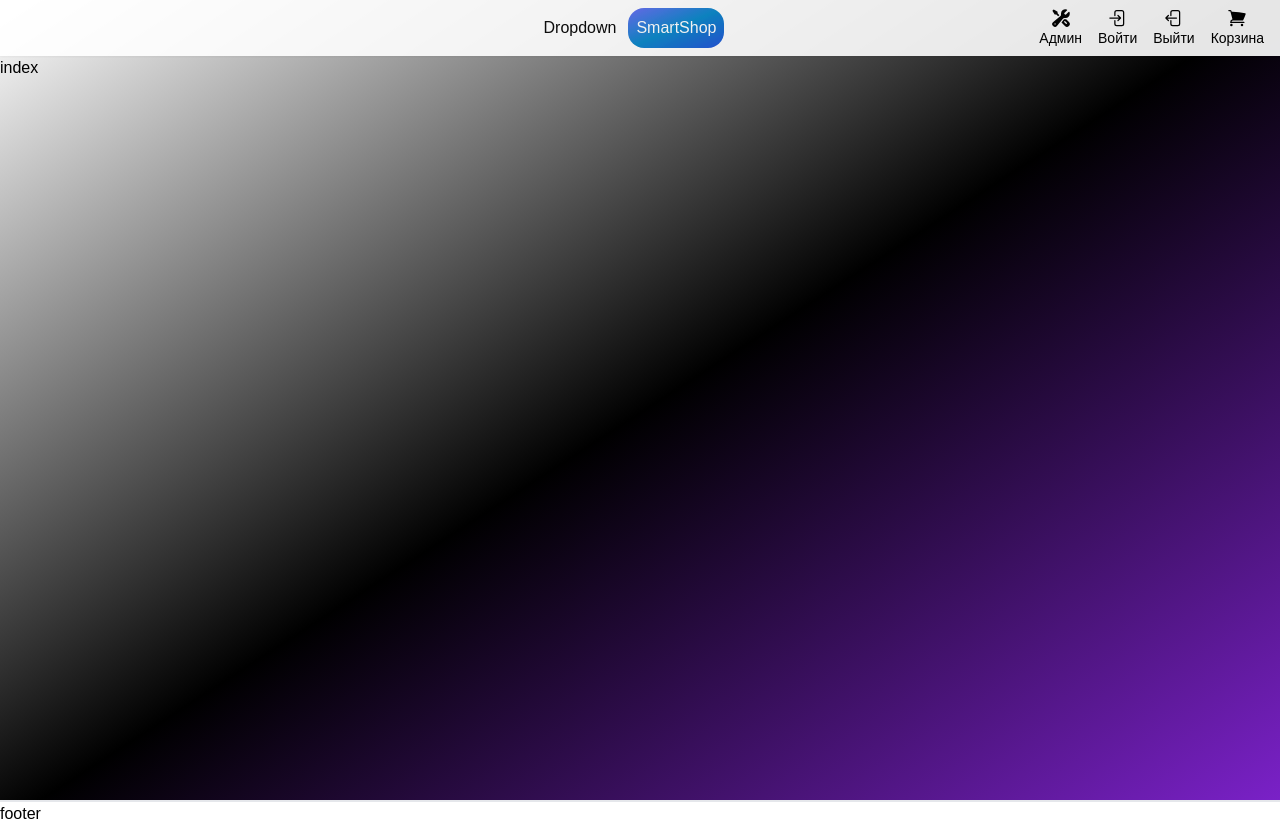
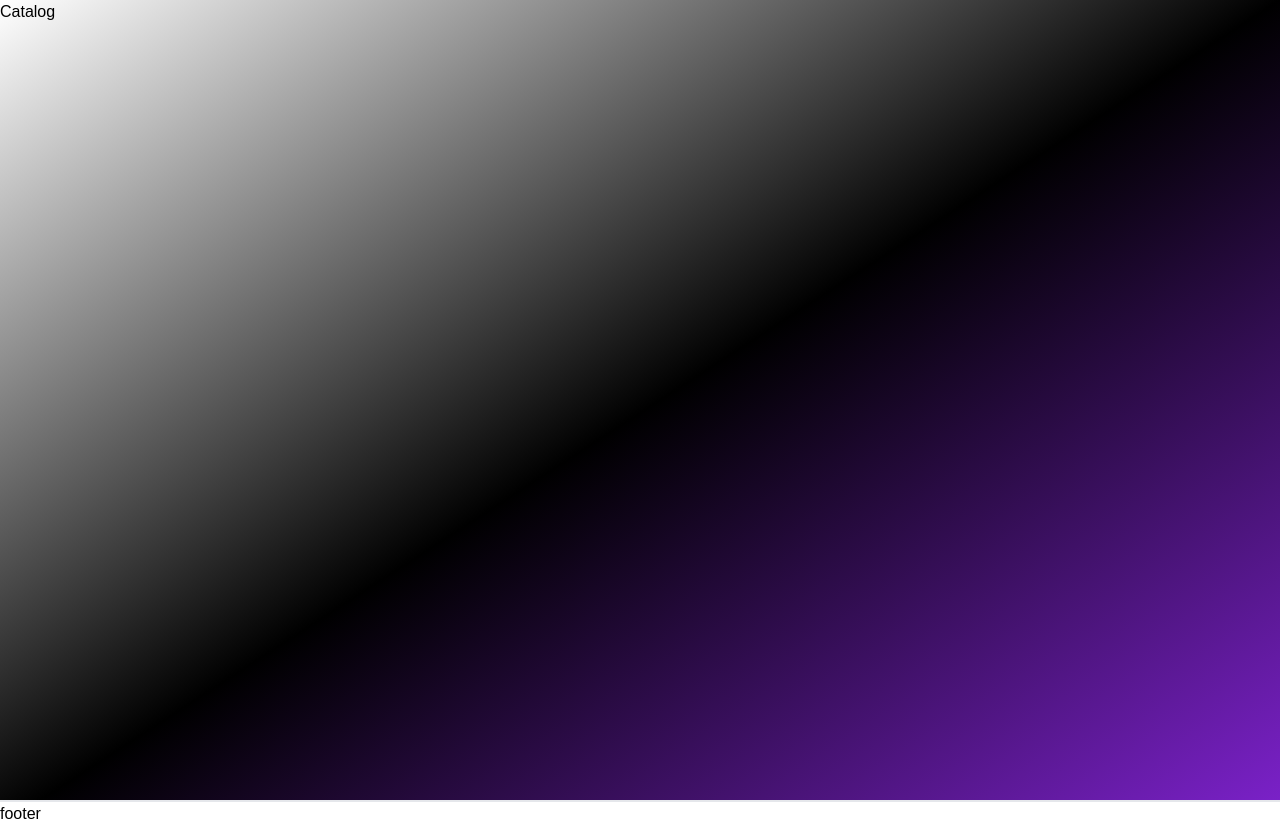
Before and after one commit to f-kurdan/SmartShop, a Next.js app in the folder online-store/new-client/: page /catalog in a window 1280 px wide. Built offline with nearby package versions, Linux system fonts and the light colour scheme; a web font is replaced by a local one.

Commit message:
Modify navigation box

```diff
--- a/online-store/new-client/src/components/catalog-dropdown.tsx
+++ b/online-store/new-client/src/components/catalog-dropdown.tsx
@@ -1,13 +1,15 @@
+import { category } from '@/types'
+import Link from 'next/link'
 import React from 'react'
 
-const CatalogDropdown = () => {
+const CatalogDropdown = ({categories}:{categories: category[]}) => {
     return (
-        <div className="group relative inline-block w-fit">
-            <button className="dropbtn">Dropdown</button>
-            <div className="absolute w-40 bg-white hidden z-10 group-hover:block">
-                <a className='block' href="#">Link 1</a>
-                <a className='block' href="#">Link 2</a>
-                <a className='block' href="#">Link 3</a>
+        <div className="absolute left-16 group border-black border-2 border-solid p-1 inline-block w-32 text-center">
+            <button className="group-hover:opacity-0">Категории</button>
+            <div className="absolute w-40 bg-white hidden z-10 transition duration-500 group-hover:block">
+                {categories?.map((cat, index) =>
+                    (<Link key={index} className='block' href="/catalog">{cat.name}</Link>)
+                )}
             </div>
         </div>
     )
--- a/online-store/new-client/src/components/layout.tsx
+++ b/online-store/new-client/src/components/layout.tsx
@@ -1,6 +1,6 @@
 // import { Metadata } from 'next';
 import { Montserrat, Rubik, Syne, Unbounded } from 'next/font/google';
-import React from 'react'
+import React, { useState} from 'react'
 import Footer from './footer'
 import Navbar from './navbar'
 
@@ -19,11 +19,13 @@ export default function RootLayout({
 }: {
   children: React.ReactNode
 }) {
+  const [categories, setCategories] = useState<{}[]>([]);
+
   return (
     <html lang="en" className={`${unbounded.variable} ${montserrat.variable} ${rubik.variable} ${syne.variable}`}>
       <body className='bg-gradient-to-br from-white via-black to-purple-700'>
         <main className='min-h-screen'>
-          <Navbar />
+
           {children}
         </main>
         <Footer />
--- a/online-store/new-client/src/components/navbar.tsx
+++ b/online-store/new-client/src/components/navbar.tsx
@@ -2,19 +2,20 @@ import Link from 'next/link';
 import React from 'react';
 import { WrenchScrewdriverIcon, ArrowRightOnRectangleIcon, ArrowLeftOnRectangleIcon, ShoppingCartIcon } from '@heroicons/react/24/solid';
 import CatalogDropdown from './catalog-dropdown';
+import { category } from '@/types';
 
 const textStyle = 'text-black text-sm';
 const iconStyle = 'w-5 h-5';
-const linkStyle = 'hover:invert hover:bg-gradient-to-br hover:from-yellow-300 hover:via-red-500 hover:to-yellow-300 flex flex-col justify-center items-center mx-1 rounded-md p-1 hover:cursor-pointer ';
+const linkStyle = 'hover:invert hover:bg-gradient-to-br hover:from-yellow-300 hover:via-red-500 hover:to-yellow-300 flex flex-col justify-center items-center mx-1 p-1 rounded-md hover:cursor-pointer ';
 
-const Navbar = () => {
+const Navbar = ({categories}:{categories:category[]}) => {
     return (
-        <div className="sticky top-0 flex flex-row justify-center items-center border-solid w-full h-14 bg-white z-10 shadow-sm opacity-90">
-            <CatalogDropdown/>
+        <div className="sticky top-0 flex flex-row justify-center items-center border-solid w-full h-14 bg-white z-10 shadow-sm opacity-90 px-5">
+            <CatalogDropdown categories={categories}  />
             <Link href='/'>
                 <h3 className='transition duration-500 mx-3 bg-gradient-to-br from-indigo-500 via-sky-600 to-blue-700 hover:from-purple-950 hover:via-red-700 hover:to-yellow-600 rounded-2xl p-2 text-white hover:cursor-pointer'>SmartShop</h3>
             </Link>
-            <div className='absolute right-2 flex flex-row justify-items-end'>
+            <div className='flex flex-row absolute right-2 gap-1'>
                 <div className={linkStyle}>
                     <WrenchScrewdriverIcon className={iconStyle} />
                     <h3 className={textStyle}>Админ</h3>
--- a/online-store/new-client/src/pages/catalog/index.js
+++ b/online-store/new-client/src/pages/catalog/index.js
@@ -2,7 +2,7 @@ import React from 'react'
 
 const Component = () => {
   return (
-    <div>index</div>
+    <div>Catalog</div>
   )
 }
 
--- a/online-store/new-client/src/pages/index.tsx
+++ b/online-store/new-client/src/pages/index.tsx
@@ -1,12 +1,29 @@
 import Banner from '@/components/home-page/banner'
 import Categories from '@/components/home-page/categories'
+import Navbar from '@/components/navbar';
+import { categories } from '@/data';
+import { category } from '@/types';
 import { Inter } from 'next/font/google'
 
-export default function Home() {
+export async function getStaticProps() {
+  const cats = categories;
+  return {
+      props: {
+          cats,
+      },
+
+      revalidate: 60,
+  }
+}
+
+export default function Home({cats}:{cats:category[]}) {
   return (
+    <>
+    <Navbar categories={cats} />
     <div className='flex flex-col gap-5 justify-around items-center h-5/6 min-h-screen'>
       <Banner />
       <Categories />
     </div>
+    </>
   )
 }
--- /dev/null
+++ b/online-store/new-client/src/types.ts
@@ -0,0 +1 @@
+export type category = { slug: string, name: string, src: string };
```
